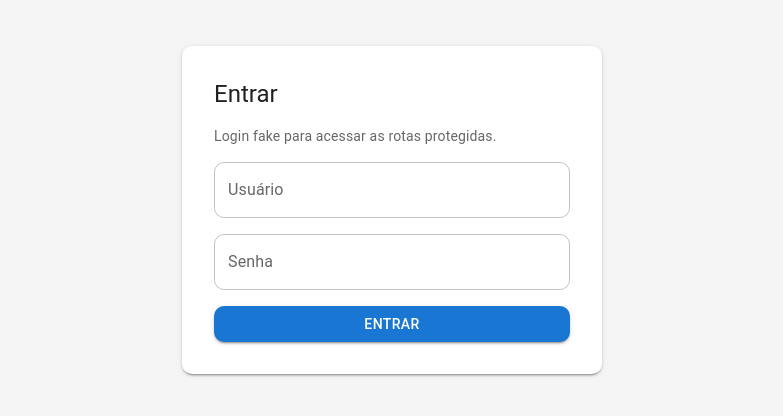
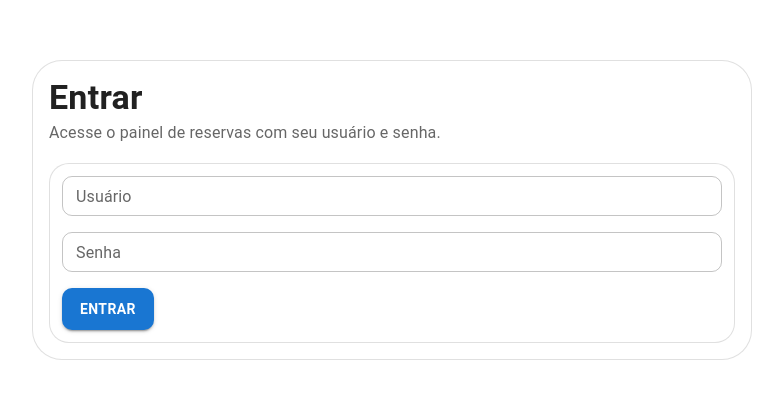
Before and after one commit to k4duzer4/react-ts-reservation-architecture, a React (Vite) app: page /login in a window 1280 px wide. Shown: the part 190-606 px from the top of the page, without its empty margins (248-1031 px from the left). Built offline with nearby package versions, Linux system fonts and the light colour scheme; no server answers.

Commit message:
style: mudança no layout da pagina de login

```diff
--- a/src/pages/LoginPage.tsx
+++ b/src/pages/LoginPage.tsx
@@ -1,6 +1,7 @@
 import { useState, type FormEvent } from 'react'
-import { Alert, Box, Button, Paper, Stack, TextField, Typography } from '@mui/material'
+import { Alert, Box, Paper, Stack, Typography } from '@mui/material'
 import { Navigate, useLocation, useNavigate } from 'react-router-dom'
+import { Button, Input } from '@/components/ui'
 import { useAuth } from '@/hooks/useAuth'
 
 type LocationState = {
@@ -47,39 +48,60 @@ export function LoginPage() {
     <Box
       sx={{
         minHeight: '100vh',
-        display: 'grid',
-        placeItems: 'center',
-        backgroundColor: 'grey.100',
+        display: 'flex',
+        alignItems: 'center',
+        justifyContent: 'center',
+        p: 2,
+        backgroundColor: 'background.default',
       }}
     >
-      <Paper elevation={2} sx={{ p: 4, width: '100%', maxWidth: 420 }}>
+      <Paper
+        variant="outlined"
+        sx={{
+          p: { xs: 1.5, md: 2 },
+          borderRadius: 3,
+          width: '100%',
+          maxWidth: 720,
+          backgroundColor: 'background.paper',
+        }}
+      >
+        <Stack spacing={2.25}>
+          <Stack spacing={0.25}>
+            <Typography variant="h4" fontWeight={700} color="text.primary">
+              Entrar
+            </Typography>
+            <Typography color="text.secondary">
+              Acesse o painel de reservas com seu usuário e senha.
+            </Typography>
+          </Stack>
+
+          <Paper variant="outlined" sx={{ p: { xs: 1.25, md: 1.5 }, borderRadius: 2 }}>
             <Stack component="form" spacing={2} onSubmit={handleSubmit}>
-          <Typography variant="h5">Entrar</Typography>
-          <Typography variant="body2" color="text.secondary">
-            Login fake para acessar as rotas protegidas.
-          </Typography>
-
               {error ? <Alert severity="error">{error}</Alert> : null}
 
-          <TextField
+              <Input
                 label="Usuário"
                 value={username}
                 onChange={(event) => setUsername(event.target.value)}
                 autoComplete="username"
-            fullWidth
+                size="small"
               />
-          <TextField
+              <Input
                 label="Senha"
                 type="password"
                 value={password}
                 onChange={(event) => setPassword(event.target.value)}
                 autoComplete="current-password"
-            fullWidth
+                size="small"
               />
 
-          <Button type="submit" variant="contained" disabled={isSubmitting}>
+              <Stack direction="row" spacing={1}>
+                <Button type="submit" variant="contained" disabled={isSubmitting} sx={{ minHeight: 42, px: 2.25, fontWeight: 600 }}>
                   {isSubmitting ? 'Entrando...' : 'Entrar'}
                 </Button>
+              </Stack>
+            </Stack>
+          </Paper>
         </Stack>
       </Paper>
     </Box>
```
Lines whose indentation alone changed are shown as unchanged.
